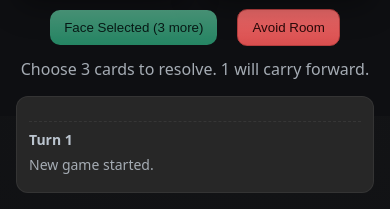
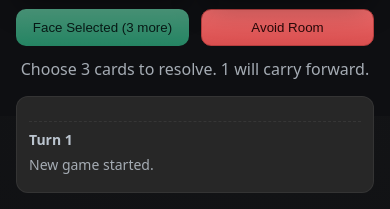
Before and after one commit to JacintoDesign/scoundrel-game, a plain HTML site: page index.html in a window 390 px wide. Shown: the part 728-937 px from the top of the page. Drawn offline with Linux system fonts and the light colour scheme.

Commit message:
refined mobile ui

```diff
--- a/css/styles.css
+++ b/css/styles.css
@@ -154,9 +154,9 @@ body {
   .room-grid .card { height: auto; aspect-ratio: 3 / 4; max-height: 260px; }
 
   /* Room actions: buttons on one row, hint on the line below */
-  .room-actions { flex-direction: row; flex-wrap: wrap; justify-content: center; align-items: center; }
-  .room-actions .btn { display: inline-block; }
-  .room-actions .hint { flex-basis: 100%; order: 2; margin-top: 4px; }
+  .room-actions { display: grid; grid-template-columns: repeat(2, 1fr); gap: 12px; align-items: stretch; }
+  .room-actions .btn { width: 100%; margin: 0 !important; }
+  .room-actions .hint { grid-column: 1 / -1; margin-top: 0; }
 }
 
 /* Log */
```
